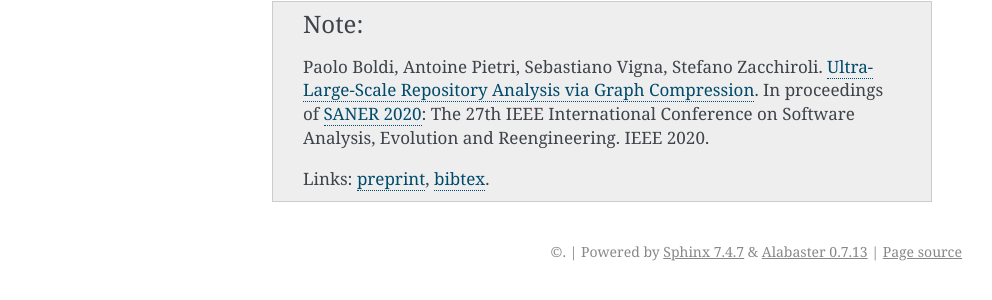
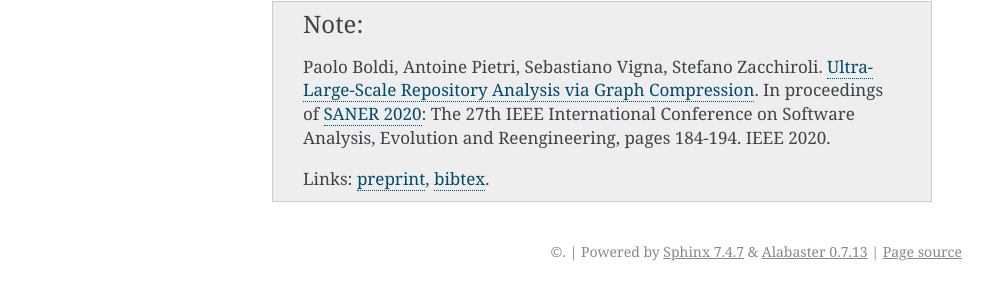
Before and after one commit to SoftwareHeritage/swh-graph, a Sphinx documentation site: the page built from docs/README.rst, in a window 1280 px wide. Shown: the part 440-740 px from the top of the page, without its empty margins (148-1140 px from the left). Built offline with Sphinx 7.4.7, drawn with Linux system fonts in a browser that asks for light colours; pages that are not in the unit, such as notebooks, are missing from menus.

```diff
--- a/docs/README.rst
+++ b/docs/README.rst
@@ -19,10 +19,10 @@ described in the following scientific paper. If you publish results based on
 
   Paolo Boldi, Antoine Pietri, Sebastiano Vigna, Stefano Zacchiroli.
   `Ultra-Large-Scale Repository Analysis via Graph Compression
-  <https://upsilon.cc/~zack/research/publications/saner-2020-swh-graph.pdf>`_. In
-  proceedings of `SANER 2020 <https://saner2020.csd.uwo.ca/>`_: The 27th IEEE
-  International Conference on Software Analysis, Evolution and
-  Reengineering. IEEE 2020.
+  <https://ieeexplore.ieee.org/document/9054827>`_. In proceedings of `SANER
+  2020 <https://saner2020.csd.uwo.ca/>`_: The 27th IEEE International
+  Conference on Software Analysis, Evolution and Reengineering, pages
+  184-194. IEEE 2020.
 
   Links: `preprint
   <https://upsilon.cc/~zack/research/publications/saner-2020-swh-graph.pdf>`_,
```
